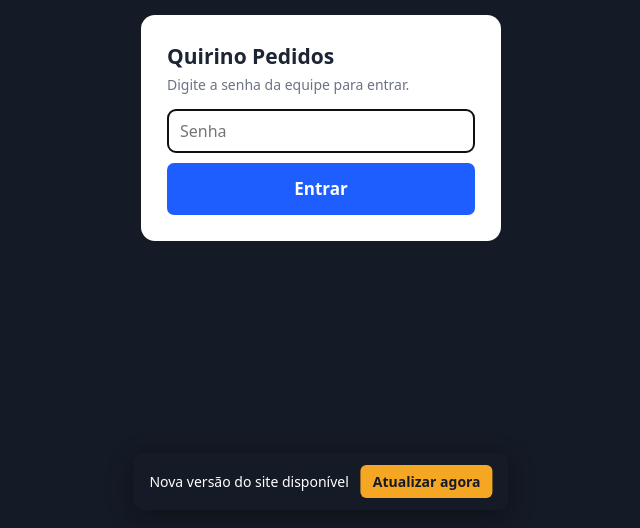
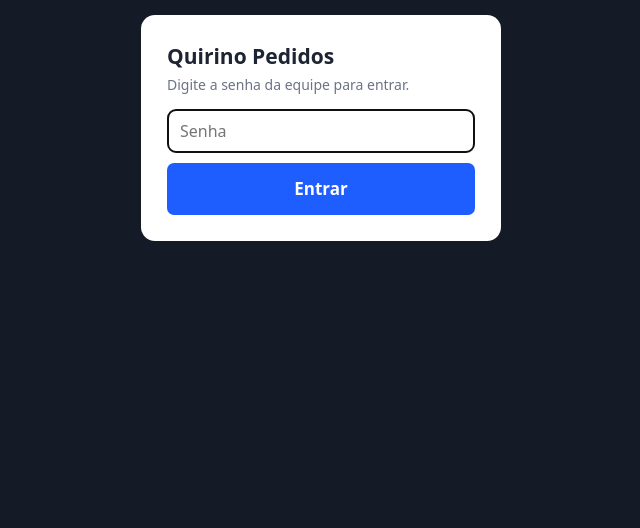
Before and after one commit to luisjunior99/leitor-pedidos, a plain HTML site: page index.html in a window 1280 px wide. Shown: the part 272-800 px from the top of the page, without its empty margins (319-959 px from the left). Drawn offline with Linux system fonts and the light colour scheme.

Commit message:
Corrige aviso de versao nova que nao sumia
Co-Authored-By: Claude Opus 5.5 <noreply@anthropic.com>
Claude-Session: https://claude.ai/code/session_01RHi1v7rWWEmQ8DLRan6zA2

```diff
--- a/index.html
+++ b/index.html
@@ -491,12 +491,14 @@ route();
 <script>
 /* Atualização automática: o site confere version.json e recarrega a versão nova */
 (function(){
-  var APP_V='2026-11-24-1', novo=null, t0=Date.now();
+  var APP_V='2026-11-25-2', novo=null, t0=Date.now();
   function ir(){ var u=location.pathname+'?v='+encodeURIComponent(novo||Date.now())+location.hash; location.replace(u); }
   function ocupado(){ return !!document.querySelector('video') || (window.getSelection&&String(window.getSelection())) || document.querySelector('input:focus,textarea:focus'); }
   function checar(){
     fetch('version.json?t='+Date.now(),{cache:'no-store'}).then(function(r){return r.json()}).then(function(j){
       if(!j||!j.v||j.v===APP_V) return;
+      // já recarregou para essa versão e ela ainda não bate: não fica em loop
+      if(new URLSearchParams(location.search).get('v')===j.v) return;
       novo=j.v; var b=document.getElementById('qpUpd'); b.style.display='flex';
       if(document.visibilityState==='hidden' || !ocupado()) setTimeout(function(){ if(!ocupado()) ir(); }, 8000);
     }).catch(function(){});
--- a/version.json
+++ b/version.json
@@ -1 +1 @@
-{"v":"2026-11-25-1"}
+{"v":"2026-11-25-2"}
```
